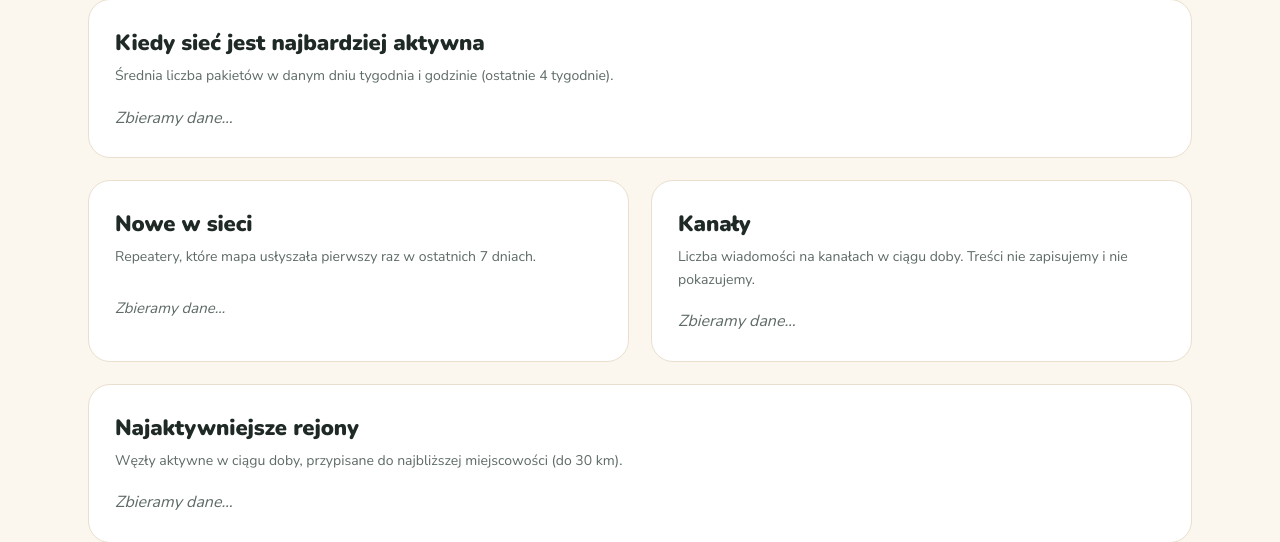
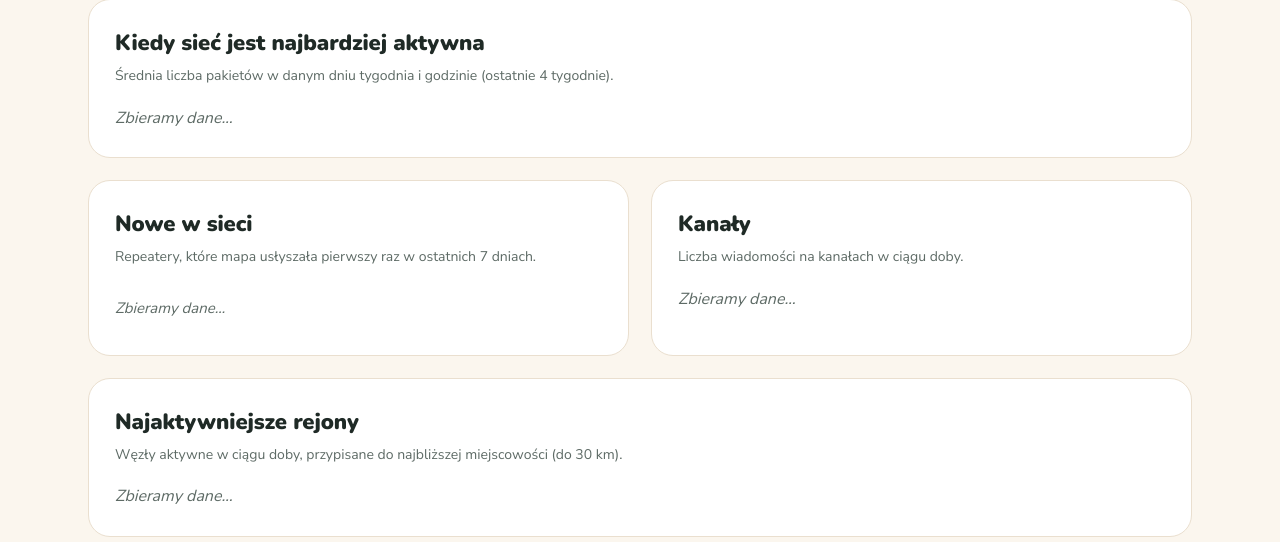
Before and after one commit to aventurovan/meshcore-sf6-firmware, a PHP site: page /statystyki.php in a window 1280 px wide. Shown: the part 2369-2911 px from the top of the page. Run offline with PHP 8.4, Linux system fonts and the light colour scheme; data that the repository does not hold is empty.

Commit message:
Statystyki: bez zdania o treści wiadomości
Co-Authored-By: Claude Opus 5.5 <noreply@anthropic.com>
Claude-Session: https://claude.ai/code/session_01Vxn5N5msNpoQTSz2iexvVC

```diff
--- a/strona/statystyki.php
+++ b/strona/statystyki.php
@@ -105,7 +105,7 @@ require_once __DIR__ . '/includes/map-svg.php';
       </div>
       <div class="card st-block">
         <h2>Kanały</h2>
-        <p class="st-note">Liczba wiadomości na kanałach w ciągu doby. Treści nie zapisujemy i nie pokazujemy.</p>
+        <p class="st-note">Liczba wiadomości na kanałach w ciągu doby.</p>
         <div class="st-bars" id="stChannels"><div class="st-empty">Zbieramy dane…</div></div>
       </div>
     </div>
```
